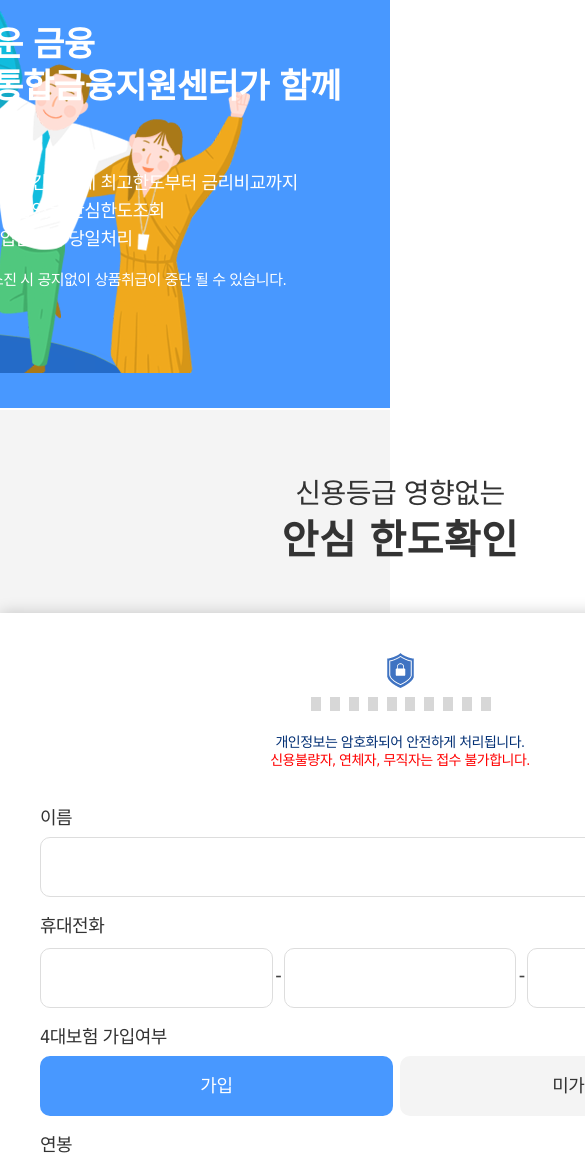
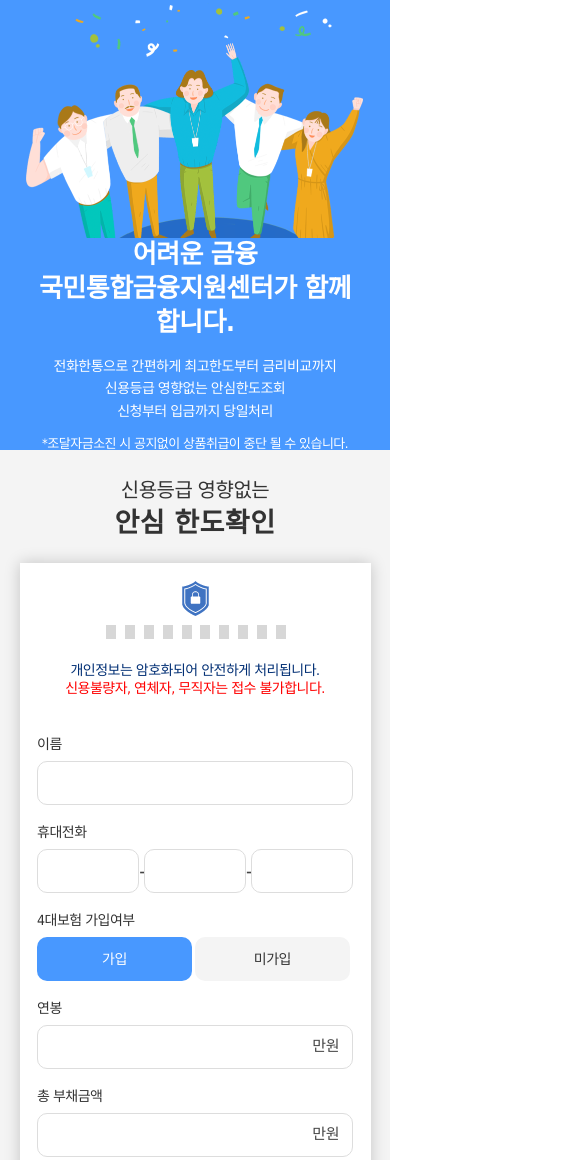
Before and after one commit to Fwari/FUND, a plain HTML site: page view/index.html in a window 390 px wide. Shown: the part 2804-3964 px from the top of the page, 585 px wide, since content can reach past the window. Drawn offline with Linux system fonts and the light colour scheme; a web font is replaced by a local one.

Commit message:
모바일 반응형 완료

```diff
--- a/common/css/main.css
+++ b/common/css/main.css
@@ -4,7 +4,7 @@
 header {z-index:100;position:absolute;top:55px;width:100%;left:0;}
 header h1 a {color:#222;font-size:22px;font-weight:700;line-height:40px;}
 .container {width:1080px;margin:0 auto;font-size:0;}
-.consult_btn {display:block;width:200px;margin-top:45px;border-radius:50px;background:#50c87e;color:#fff;font-size:18px;font-weight:500;text-align:center;line-height: 50px;}
+.consult_btn {display:block;width:200px;margin-top:45px;border-radius:50px;background:#50c87e;color:#fff;font-size:18px;font-weight:500;text-align:center;line-height:50px;}
 
 .article_01 {overflow:hidden;position:relative;width:100%;height:100vh;background-image:url('../../images/main01.jpg');background-size:cover;}
 .article_01 .caution {position:absolute;top:50%;left:50%;transform:translate(-50%,-40%);-webkit-transform:translate(-50%,-40%);}
@@ -43,12 +43,12 @@ header h1 a {color:#222;font-size:22px;font-weight:700;line-height:40px;}
 .article_04 .condition p {color:#333;font-size:17px;}
 
 .article_05 {display:inline-block;position:relative;width:100%;padding:120px 0;background-color:#4898ff;font-size:0;}
-.article_05 figure {position:absolute;bottom:0;left:50%;margin-left:-630px;animation-delay:.7s;}
 .article_05 .area {float:right;width:440px;}
 .article_05 .area p {color:#fff;}
 .article_05 .area .txt_01 {font-size:34px;font-weight:600;line-height:42px;animation-delay:.4s;}
 .article_05 .area .txt_02 {margin-top:20px;font-size:18px;line-height:28px;animation-delay:.8s;}
 .article_05 .area .txt_03 {margin-top:20px;font-size:15px;animation-delay:.9s;}
+.article_05 figure {position:absolute;bottom:0;left:50%;margin-left:-630px;animation-delay:.7s;}
 
 .article_06 {padding:70px 0 30px;background-color:#f4f4f4;}
 .article_06 .container {width:800px;}
@@ -59,9 +59,9 @@ header h1 a {color:#222;font-size:22px;font-weight:700;line-height:40px;}
 .article_06 .safety {text-align:center;}
 .article_06 .safety p {margin-bottom:40px;color:#033075;font-size:14px;line-height:18px;}
 .article_06 .safety em {color:#ff0000;}
-.article_06 .group label {display:block;margin-bottom:10px;border-radius: 10px;color:#333;font-size:18px;}
-.article_06 .group p {display:block;margin-bottom:10px;border-radius: 10px;color:#333;font-size:18px;}
-.article_06 .group input {display:block;width:100%;height:60px;margin-bottom:20px;padding:10px;border:1px solid #ddd;border-radius:10px;box-sizing:border-box;font-size:20px;font-weight:300;line-height:60px;}
+.article_06 .group label {display:block;margin-bottom:10px;border-radius:10px;color:#333;font-size:18px;}
+.article_06 .group p {display:block;margin-bottom:10px;border-radius:10px;color:#333;font-size:18px;}
+.article_06 .group input {display:block;width:100%;height:60px;margin-bottom:20px;padding:10px;border:1px solid #ddd;border-radius:10px;box-sizing:border-box;font-size:20px;font-weight:300;line-height:60px;vertical-align:middle;}
 .article_06 .group .mobile {font-size:0;}
 .article_06 .group .mobile input {display:inline-block;width:32.3333%;}
 .article_06 .group .mobile span {display:inline-block;width:1.5%;height:60px;margin-bottom:20px;font-size:20px;text-align:center;line-height:60px;}
@@ -81,25 +81,12 @@ footer .caution {margin-bottom:10px;color:#fff;font-size:14px;line-height:1.5;}
 footer .copyright {margin-bottom:0;color:#999;font-size:14px;font-weight:800;letter-spacing:0;}
 
 #mask {z-index:1000;display:none;position:fixed;inset:0;width:100%;height:100%;background:#000;}
-.modal {z-index: 1000;display:none;width:600px;max-width:90%;height:500px;border:1px solid rgba(0,0,0,0.2);background-color:#fff;       box-shadow:0 5px 15px rgb(0,0,0,0.5);}
+.modal {z-index:1000;display:none;width:600px;max-width:90%;height:500px;border:1px solid rgba(0,0,0,0.2);background-color:#fff;box-shadow:0 5px 15px rgb(0,0,0,0.5);}
 .modal .header {overflow:hidden;height:20px;padding:15px;border-bottom:1px solid #e5e5e5;}
 .modal .header h4 {float:left;margin:0;font:800 18px malgun gothic;color:#5d5d5d;}
 .modal .header button {opacity:.2;float:right;padding:0;border:0;background:0 0;color:#000;font:700 21px Arial;text-shadow:0 1px 0 #fff;line-height:1;cursor:pointer;-webkit-appearance:none;}
 .modal .header button:hover, .modal .header button:focus {opacity:0.5;text-decoration:none;}
 .modal .content {overflow-y:scroll;height:420px;padding:15px;font-size:15px;box-sizing:content-box;}
-
-/* Animation */
-.show .move {animation-name:show;animation-duration:1s;animation-fill-mode:forwards;animation-iteration-count:once;}
-.move {opacity:0;position:relative;top:100px;}
-.move.img {top:auto;bottom:-100px;}
-@keyframes show {
-    0% { opacity:0;top:100px; }
-    100% { opacity:1;top:0; }
-}
-@keyframes show2 {
-    0% { opacity:0;bottom:-100px; }
-    100% { opacity:1;bottom:0; }
-}
 
 @media screen and (max-width:800px)
 {
@@ -139,4 +126,44 @@ footer .copyright {margin-bottom:0;color:#999;font-size:14px;font-weight:800;let
     .article_04 .condition li h5 {font-size:1.8rem;line-height:1.5;}
     .article_04 .condition li p {font-size:1.3rem;}
     .article_04 .condition li .icon {margin:0 auto 10px;}
+
+    .article_05 {padding:60px 0 0;}
+    .article_05 .area {float:none;width:auto;text-align:center;}
+    .article_05 .area .txt_01 {font-size:2.6rem;line-height:1.3;}
+    .article_05 .area .txt_02 {margin-top:15px;font-size:1.4rem;line-height:1.6;}
+    .article_05 .area .txt_03 {margin-top:15px;font-size:1.3rem;}
+    .article_05 figure {position:static;width:100%;max-width:400px;height:auto;margin:0 auto;margin-top:40px;}
+    .article_05 figure img {width:100%;}
+
+    .article_06 {padding:30px 0 10px;}
+    .article_06 .container {width:90%;}
+    .article_06 .title p {margin-bottom:8px;font-size:20px;}
+    .article_06 .title h3 {margin-bottom:25px;font-size:27px;}
+    .article_06 .title h5 {margin-bottom:25px;font-size:27px;line-height:30px;}
+    .article_06 .group label {margin-bottom:10px;font-size:14px;}
+    .article_06 .group p {margin-bottom:10px;font-size:14px;}
+    .article_06 .group input {height:44px;margin-bottom:20px;padding:10px;font-size:15px;line-height:44px;}
+    .article_06 .group .mobile span {height:44px;line-height:44px;}
+    .article_06 .group .set_chk label {font-size:14px;line-height:44px;}
+    .article_06 .unit span {right:14px;bottom:15px;font-size:15px;}
+    .article_06 .submit_btn {height:50px;margin:10px 0 20px;font-size:20px;line-height:50px;}
+
+    footer p {font-size:1.3rem;}
+    footer br.none {display:none;}
+    footer .caution {font-size:1.3rem;line-height:1.5;}
+    footer .copyright {font-size:1.3rem;}
 }
+
+/* Animation */
+.show .move {animation-name:show;animation-duration:1s;animation-fill-mode:forwards;animation-iteration-count:once;}
+.move {opacity:0;position:relative;top:100px;}
+.move.img {top:auto;bottom:-100px;}
+.show .move.img {animation-name:show2;}
+@keyframes show {
+    0% { opacity:0;top:100px; }
+    100% { opacity:1;top:0; }
+}
+@keyframes show2 {
+    0% { opacity:0;bottom:-100px; }
+    100% { opacity:1;bottom:0; }
+}
```
